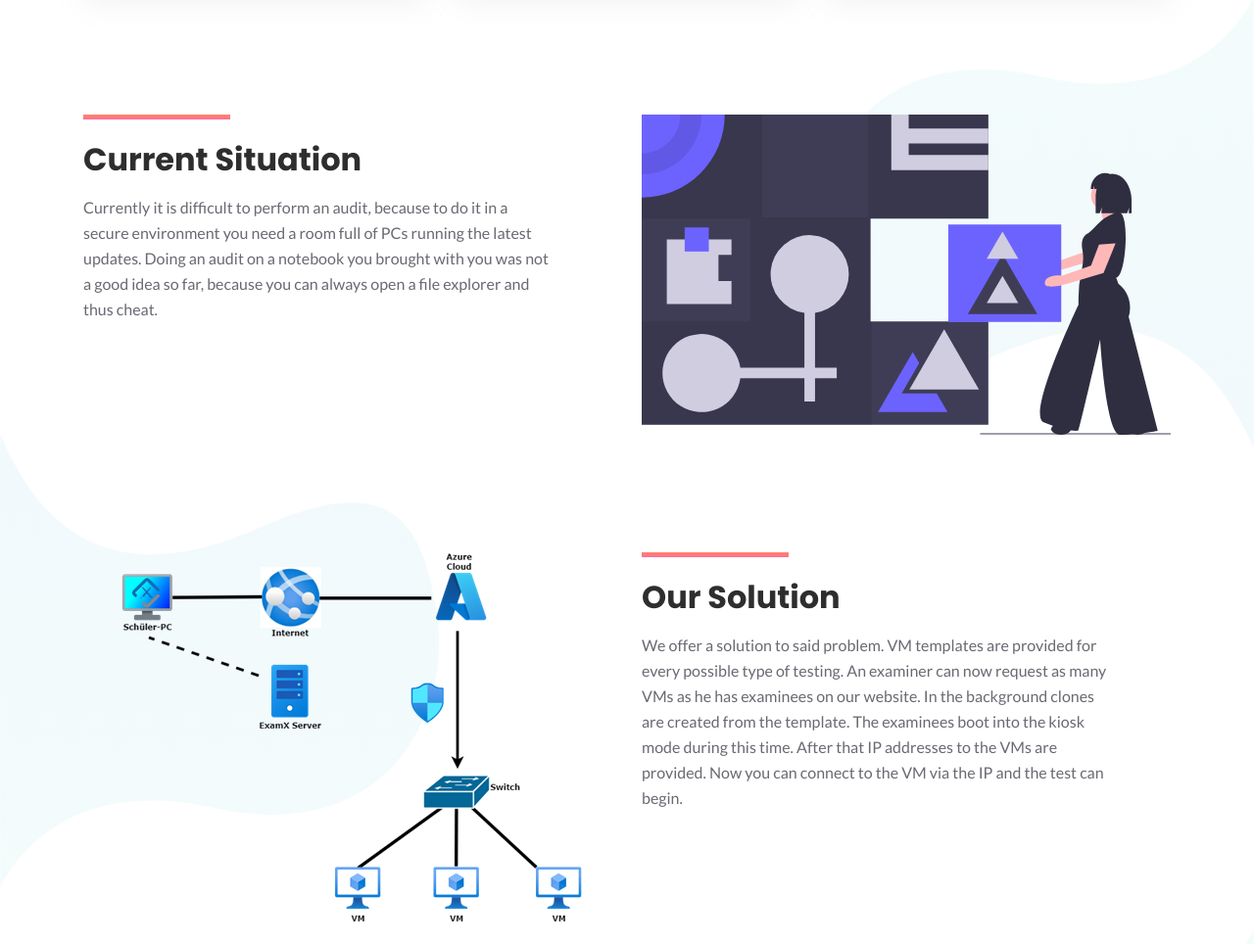
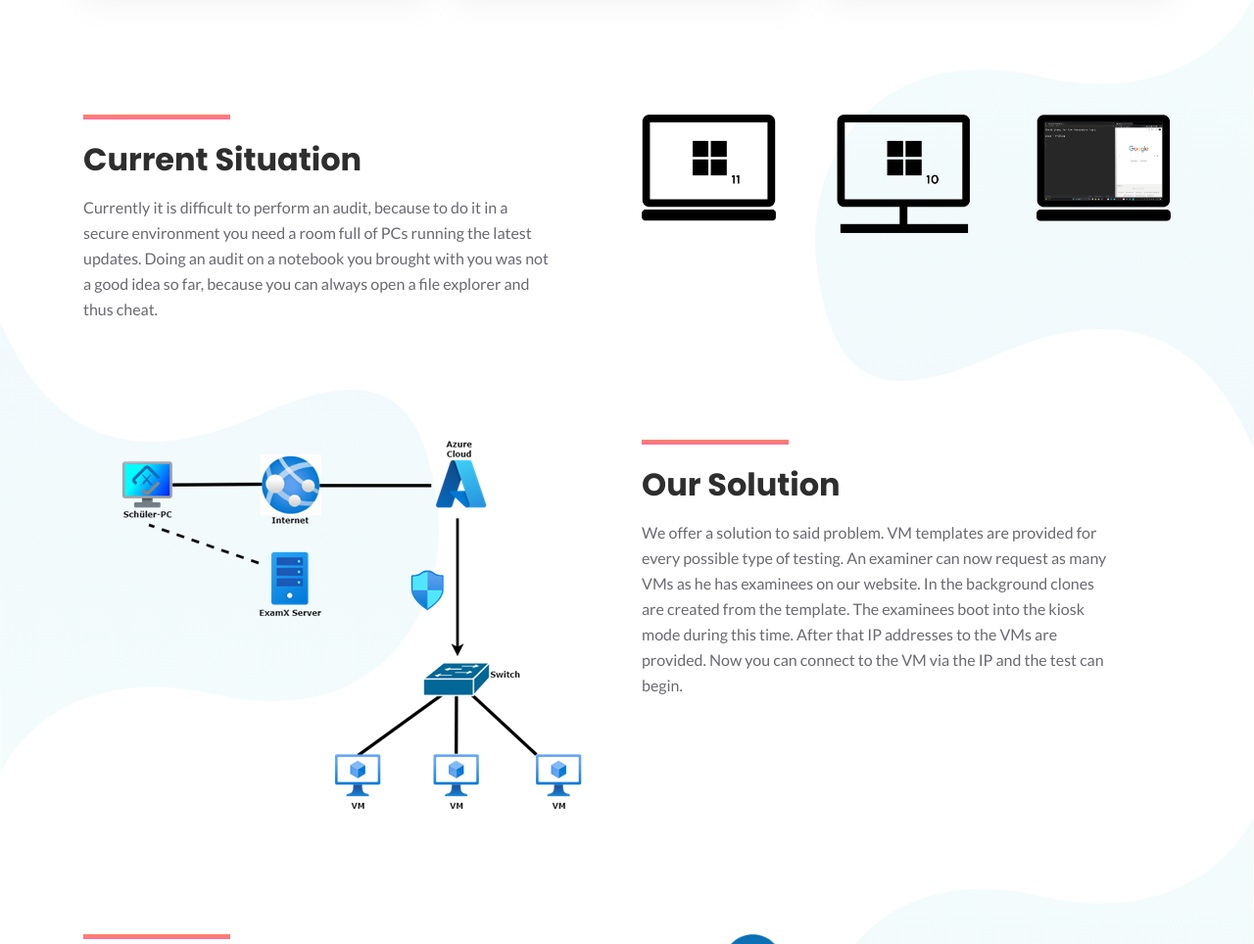
Before and after one commit to ExamX-at/website, a plain HTML site: page index.html in a window 1280 px wide. Shown: the part 1836-2800 px from the top of the page at 98% size. Drawn offline with Linux system fonts and the light colour scheme; files whose address does not match are found by name.

Commit message:
updated image

```diff
--- a/index.html
+++ b/index.html
@@ -301,7 +301,7 @@ function myScripts() {
                 </div>
                 <div class="col-lg-6">
                     <div class="about-image text-center mt-50 wow fadeInRightBig" data-wow-duration="1s" data-wow-delay="0.5s">
-                        <img src="assets/images/about1.svg" alt="about">
+                        <img src="assets/icons/Current.png" alt="about">
                     </div> <!-- about image -->
                 </div>
             </div> <!-- row -->
```
Also changed, not shown: assets/icons/Current.png (added).
